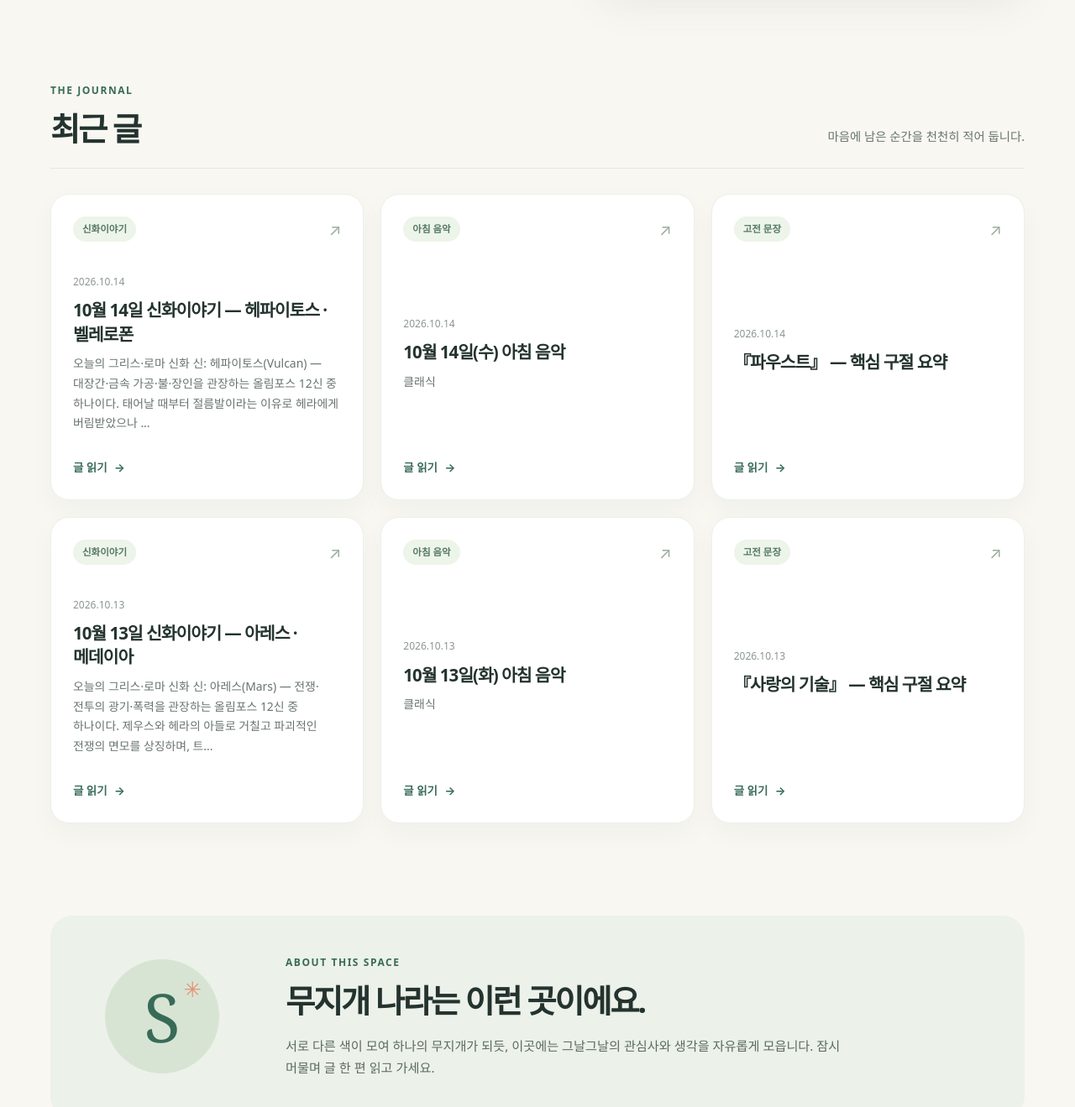
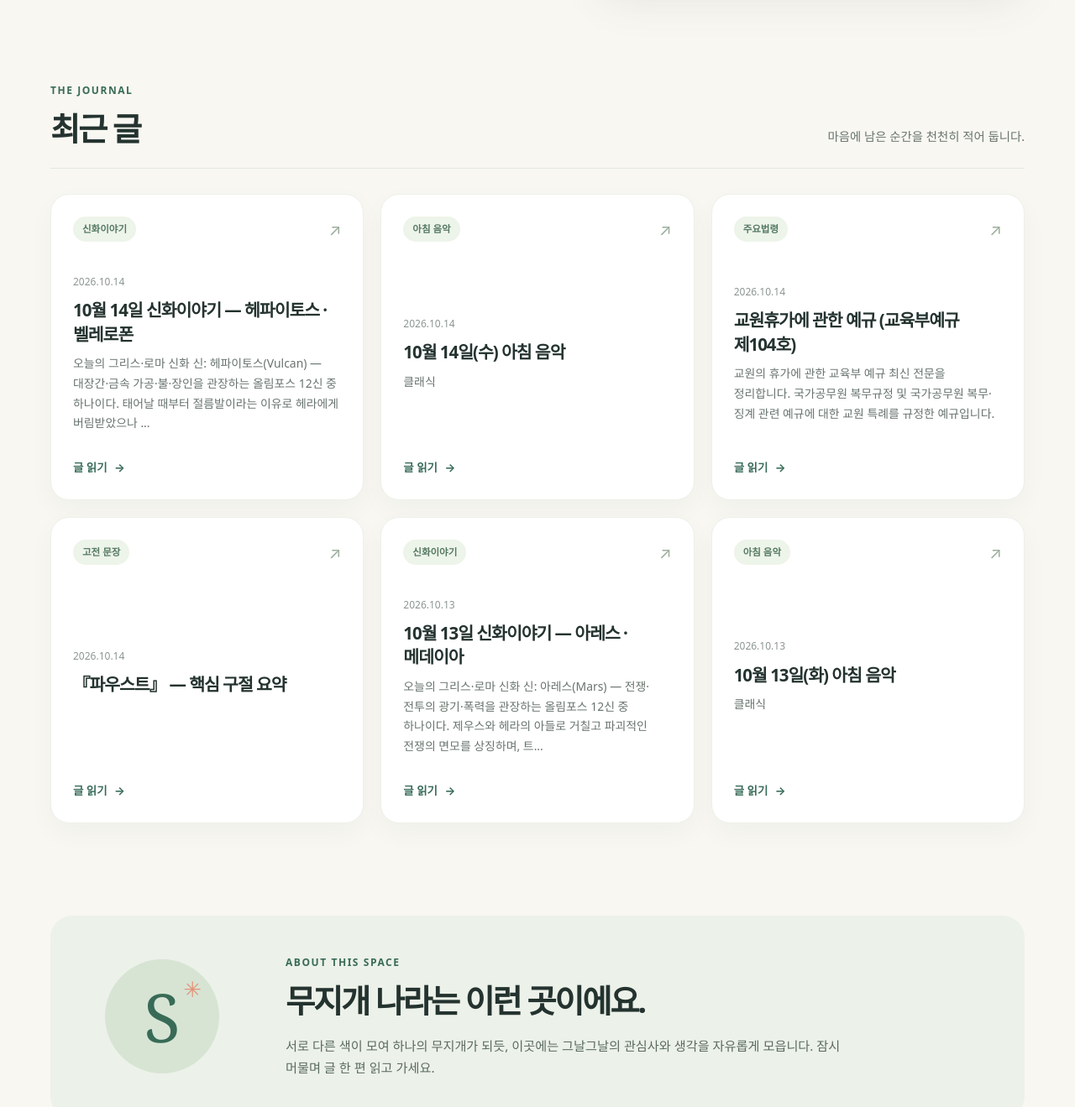
Before and after one commit to solongos7/solongos7.github.io, a Jekyll site: the page built from index.html, in a window 1280 px wide and 1400 px high, scrolled down 681 px. Shown: the top 1319 px of the window at 84% size. Built offline with Jekyll 4.4.1, drawn with Linux system fonts in a browser that asks for light colours; some of the changed lines change nothing that is shown.

Commit message:
주요법령 게시판 신설 및 교원휴가에 관한 예규(제104호) 게시

```diff
--- a/_layouts/default.html
+++ b/_layouts/default.html
@@ -20,6 +20,7 @@
           <a href="{{ '/music/' | relative_url }}">아침 음악</a>
           <a href="{{ '/mythology/' | relative_url }}">신화이야기</a>
           <a href="{{ '/collections/' | relative_url }}">모음집</a>
+          <a href="{{ '/laws/' | relative_url }}">주요법령</a>
           <a href="{{ '/#about' | relative_url }}">소개</a>
           <a class="write-link" href="{{ '/write/' | relative_url }}">새 글 쓰기 <span aria-hidden="true">↗</span></a>
         </nav>
--- /dev/null
+++ b/_posts/2026-10-14-laws-gyowonhyuga.md
@@ -0,0 +1,150 @@
+---
+layout: post
+title: "교원휴가에 관한 예규 (교육부예규 제104호)"
+date: 2026-10-14
+category: "주요법령"
+description: "교원휴가에 관한 예규 최신 전문 — 교육부예규 제104호, 2026년 2월 27일 시행."
+---
+
+교원의 휴가에 관한 교육부 예규 최신 전문을 정리합니다. 국가공무원 복무규정 및 국가공무원 복무·징계 관련 예규에 대한 교원 특례를 규정한 예규입니다.
+
+## 기본 정보
+
+- **예규명**: 교원휴가에 관한 예규 (교육부 예규)
+- **시행일자**: 2026. 2. 27.
+- **최근 개정**: 교육부예규 제104호 (2026. 2. 27., 일부개정)
+- **소관**: 교육부 교원정책과 (044-203-6497)
+- **원문**: [국가법령정보센터](https://www.law.go.kr/LSW/admRulInfoP.do?admRulSeq=2100000275274&chrClsCd=010201)
+
+## 제104호(2026. 2. 27.) 개정 이유
+
+- 수업 등 교육활동에 지장이 없는 지각·조퇴·외출 신청 시 사유를 기재하지 않도록 함(제5조제4항 단서 신설) — 타 국가공무원과의 형평성 제고
+- 상해·폭행, 성폭력범죄에 해당하는 교육활동 침해로 피해를 입은 교원에게 5일의 범위에서 특별휴가를 추가로 부여하도록 함(제8조제1항 단서 신설) — 피해 교원 보호 및 회복 지원 강화
+
+## 조문
+
+### 제1조(목적)
+
+이 예규는 「국가공무원 복무규정」 제24조의2에 따라 교원의 휴가에 관하여 「국가공무원 복무규정」 및 「국가공무원 복무·징계 관련 예규」에 대한 특례를 규정함을 목적으로 한다.
+
+### 제2조(적용대상)
+
+① 이 예규는 고등학교 이하 각급 국·공립학교에 근무하는 교원 및 「교육공무원법」 제22조의2에 따라 시·도 교육행정기관에 배치되는 교사(이하 "순회교사"라 한다)에게 적용한다.
+
+② 제1항에도 불구하고 순회교사에 대하여는 제8조에 한하여 이 예규를 적용한다.
+
+### 제3조(휴가의 정의)
+
+휴가라 함은 학교의 장이 일정한 사유가 있는 교원의 신청 등에 의하여 일정 기간 출근의 의무를 면제하여 주는 것으로, 연가·병가·공가·특별휴가를 총칭한다.
+
+1. 연가: 정신적·신체적 휴식을 취함으로써 근무능률을 유지하고 개인생활의 편의를 위하여 사용하는 휴가
+2. 병가: 질병 또는 부상으로 직무를 수행할 수 없는 경우 또는 감염병에 걸려 다른 교직원, 학생 등의 건강에 영향을 미칠 우려가 있을 때 부여받는 휴가
+3. 공가: 교원이 일반국민의 자격으로 국가기관의 업무수행에 협조하거나 법령상 의무의 이행이 필요한 경우에 부여받는 휴가
+4. 특별휴가: 사회통념 및 관례상 특별한 사유(경조사 등)가 있는 경우 부여받는 휴가
+
+### 제4조(휴가실시의 원칙)
+
+① 학교의 장은 휴가를 승인함에 있어 소속 교원이 원하는 시기에 법정휴가일수를 사용할 수 있도록 보장하되, 연가는 수업 및 교육활동 등을 고려하여 특별한 사유가 없는 한 수업일을 제외하여 실시하도록 한다.
+
+② 학교의 장은 휴가로 인한 수업 결손 등이 발생하지 않도록 필요한 조치를 취하여야 한다.
+
+③ 학교의 장의 휴가는 직근 상급기관의 장의 허가를 받아 실시한다.
+
+④ 근무상황부는 교육정보시스템(나이스)에 의하여 개인별로 관리하되, 교육정보시스템(나이스)에 의한 근무상황부를 운용하지 아니하는 경우 학교의 장은 별도로 근무상황부를 비치·관리할 수 있다.
+
+⑤ 「교육공무원법」 제41조에 따른 공무외 국외여행은 「국가공무원 복무규정」에 의한 휴가와 별도로 실시할 수 있으며, 인정범위 및 절차 등은 교육감(국립은 총장 또는 교장)이 정하도록 한다.
+
+### 제5조(연가)
+
+① 학교의 장은 다음 각 호의 어느 하나에 해당한다고 판단할 경우에는 수업일 중 소속 교원의 연가를 승인한다.
+
+1. 본인 및 배우자 직계존속의 생일
+2. 배우자, 본인 및 배우자 직계존속의 기일
+3. 배우자, 본인 및 배우자 직계존비속 또는 형제·자매의 질병, 부상 등으로 일시적인 간호 또는 위로가 필요하다고 인정되는 경우
+4. 병가를 모두 사용한 후에도 직무를 수행할 수 없거나 계속 요양을 할 필요가 있는 경우
+5. 한국방송통신대학교 출석 수업 및 일반대학원 시험에 참석하는 경우
+6. 본인 및 배우자 부모의 형제·자매 장례식
+7. 본인 및 배우자 형제·자매의 배우자 장례식
+8. 본인 자녀의 입영일
+9. 기타 상당한 이유가 있다고 소속 학교의 장이 인정하는 경우
+
+② 반일연가는 13:00를 기준하여 오전·오후로 구분하되, 탄력근무시간제를 적용하는 학교에서는 근무시간 4시간을 기준으로 학교의 장이 달리 정할 수 있다.
+
+③ 휴업일 중 근무상황부 종별 중 연가(반일연가를 포함한다, 이하 동일)를 신청할 때에는 교육정보시스템(나이스, 근무상황부 또는 근무상황카드를 포함한다, 이하 동일)에 사유를 기재하지 않고, 수업일 중 연가를 신청할 때에는 교육정보시스템에 동 예규 제5조제1항 각 호 중 해당되는 연가 사유 호 등을 기재한 후 학교의 장의 승인을 받아야 한다.
+
+④ 지각·조퇴·외출을 신청할 때에는 교육정보시스템에 사유를 기재한 후 학교의 장의 승인을 받아야 한다. 단, 수업 등 교육활동에 지장이 없다고 소속 학교의 장이 인정하는 경우에는 사유를 기재하지 않는다.
+
+⑤ 연도 중 결근·휴직(법 제44조제1항제1호에 따른 공무상 질병 또는 부상으로 인한 휴직은 제외)·정직·강등 및 직위해제된 사실이 없는 교원으로 다음 각 호의 어느 하나에 해당하는 교원에 대해서는 재직기간별 연가일수에 각각 1일(총 2일 이내)을 가산한다.
+
+1. 병가일수가 1일 미만인 교원(단, 「국가공무원 복무규정」 제18조제2항의 공무상 병가만을 사용한 경우 연가 가산 대상에 해당)
+2. 연가실시일수가 3일 미만인 교원
+
+⑥ 교원(연도 중 휴직·퇴직예정자 제외)에게 연가 일수가 없는 경우 또는 당해 재직기간의 잔여 연가 일수를 초과하는 휴가사유가 발생한 경우에는 그 다음 재직기간의 연가 일수를 다음 표에 따라 미리 사용하게 할 수 있다.
+
+| 재직기간 | 미리 사용 가능한 최대 연가 일수 |
+|---|---|
+| 6월 미만 | 2일 |
+| 6월 이상 1년 미만 | 4일 |
+| 1년 이상 2년 미만 | 6일 |
+| 2년 이상 3년 미만 | 7일 |
+| 3년 이상 4년 미만 | 8일 |
+| 4년 이상 | 10일 |
+
+### 제6조(병가)
+
+교원의 병가에 대하여는 「국가공무원 복무규정」 및 「국가공무원 복무·징계 관련 예규」에 따른다.
+
+### 제7조(공가)
+
+학교의 장은 소속 교원이 다음 어느 하나에 해당하는 경우에는 이에 직접 필요한 기간 또는 시간에 대하여 공가를 승인하여야 한다.
+
+1. 「병역법」이나 그 밖의 다른 법령에 따른 병역판정검사·소집·검열점호 등에 응하거나 동원 또는 훈련에 참가할 때
+2. 공무와 관련하여 국회, 법원, 검찰 또는 그 밖의 국가기관에 소환되었을 때
+3. 법률에 따라 투표에 참가할 때
+4. 승진시험·전직시험에 응시할 때
+5. 원격지로 전보 발령을 받고 부임할 때
+6. 「산업안전보건법」 제129조부터 제131조까지의 규정에 따른 건강진단, 「국민건강보험법」 제52조에 따른 건강검진, 「초·중등교육법」 제21조의2제1호 및 「유아교육법」 제22조의2제1호에 따른 마약류 중독 검사 또는 「결핵예방법」 제11조제1항에 따른 결핵검진등을 받을 때
+7. 「혈액관리법」에 따라 헌혈에 참가할 때
+8. 「교원 등의 연수에 관한 규정」 제13조에 따른 외국어능력에 관한 시험에 응시할 때
+9. 올림픽, 전국체전 등 국가적인 행사에 참가할 때
+10. 천재지변, 교통 차단 또는 그 밖의 사유로 출근이 불가능할 때
+11. 「교원의 노동조합 설립 및 운영 등에 관한 법률」 제5조의2에 따라 근무시간 면제자로 지정된 교원을 제외한 교원이 같은 법 제6조에 따른 교섭위원으로 선임되어 단체교섭 및 단체협약 체결에 참석하거나 「교원의 노동조합 설립 및 운영 등에 관한 법률 시행령」 제3조제6항에 의한 교섭관련 협의를 위하여 지명된 자로 참석하거나 같은 법 제14조 및 「노동조합 및 노동관계조정법」 제17조에 따른 대의원회(「교원의 노동조합 설립 및 운영 등에 관한 법률」에 따라 설립된 교원 노동조합의 대의원회를 말하며, 연 1회로 한정한다)에 참석할 때
+12. 「교원의 지위 향상 및 교육활동 보호를 위한 특별법」 제11조 및 「교원지위향상을위한교섭·협의에관한규정」 제2조의 교섭·협의당사자로 교섭·협의에 참석할 때, 「교육기본법」 제15조에 의한 교원단체의 대의원회(「교원의 지위향상을 위한 특별법」에 따라 설립된 교원단체의 대의원회를 말하며, 연 1회로 한정한다)에 참석할 때
+13. 공무국외출장등을 위하여 「검역법」 제5조제1항에 따른 검역관리지역 또는 중점검역관리지역으로 가기 전에 같은 법에 따른 검역감염병의 예방접종을 할 때
+14. 「감염병의 예방 및 관리에 관한 법률」 제2조의 제1급 감염병에 대하여 같은 법 제24조 및 제25조에 따라 예방접종을 받는 경우 또는 질병관리청장, 시·도지사, 시장·군수·구청장, 행정기관의 장의 조치·명령에 따라 같은 법 제42조 제2항 제3호의 감염 여부 검사를 받는 경우
+
+### 제8조(특별휴가)
+
+① 소속기관(학교 등)의 장은 「교원의 지위 향상 및 교육활동 보호를 위한 특별법」 제19조에 따른 교육활동 침해행위로 피해를 입은 교원에 대해서는 피해교원의 회복을 지원하기 위해 5일의 범위에서 특별휴가를 부여할 수 있다. 단, 교육활동 침해행위가 「형법」 제257조부터 제265조까지에 해당하는 범죄 및 「성폭력범죄의 처벌 등에 관한 특례법」 제2조제1항에 따른 성폭력범죄에 해당할 때에는 5일의 범위에서 추가로 특별휴가를 부여할 수 있다.
+
+② 교육감은 교육활동 및 인력운영상황 등에 대한 고려와 소속 교원의 의견 수렴을 통해 육아시간 활용에 대한 자체기준을 만들어 적용할 수 있다.
+
+③ 교육감은 순회교사에 대해서는 연 5일의 범위에서 학습휴가를 부여할 수 있다.
+
+④ 학교의 장은 학사 일정 및 인력운영상황 등을 고려하여 수업일 중 장기재직휴가를 승인할 수 있으며, 교육감은 관련 지침을 수립·시행하고 수업 결손 등이 발생하지 않도록 필요한 대책을 마련하여야 한다.
+
+⑤ 제1항부터 제4항까지의 규정 외의 교원의 특별휴가에 대해서는 「국가공무원 복무규정」 및 「국가공무원 복무·징계 관련 예규」에 따른다.
+
+### 제9조(시간선택제 전환교사의 휴가에 관한 특례)
+
+시간선택제 전환교사의 연가 일수는 일반직 공무원의 시간선택제 근무 전환과 같이 「국가공무원 복무·징계 관련 예규」에 따른다.
+
+### 제10조(「국가공무원 복무규정」과의 관계)
+
+교원의 휴가에 관하여는 「국가공무원 복무규정」 제16조제1항, 제4항, 제5항과 제16조의2, 제16조의3, 제16조의4, 제19조는 적용하지 아니한다.
+
+### 제11조(「국가공무원 복무·징계 관련 예규」와의 관계)
+
+이 예규에서 규정하지 않은 교원의 휴가(연가보상비를 제외한다)에 관하여는 성질에 반하지 않는 한 「국가공무원 복무·징계 관련 예규」 제8장(휴가)을 적용한다.
+
+## 부칙
+
+- 부칙 <제35호, 2018. 11. 9.>: 이 예규는 발령한 날부터 시행한다. 이 예규 시행 이전에 시행된 사항은 이 예규에 따른 것으로 본다.
+- 부칙 <제67호, 2022. 2. 15.>: 이 예규는 2022. 3. 1.부터 시행한다. 제5조제5항제1호의 단서조항은 2023. 1. 1.부터 시행한다.
+- 부칙 <제431호, 2023. 1. 20.>: 이 예규는 2023. 1. 20.부터 시행한다. 제5조제5항제1호의 단서조항은 2023. 1. 1.부터 시행한다.
+- 부칙 <제83호, 2023. 12. 11.>: 이 예규는 2023. 12. 11.부터 시행한다.
+- 부칙 <제98호, 2025. 4. 28.>: 이 예규는 발령한 날부터 시행한다.
+- 부칙 <제100호, 2025. 8. 8.>: 이 예규는 2025. 8. 8.부터 시행한다.
+- 부칙 <제104호, 2026. 2. 27.>: 이 예규는 2026. 2. 27.부터 시행한다.
+
+※ 이 예규에는 별표가 별도로 없습니다. 연가 미리 사용 표는 제5조제6항 본문에 포함된 내용을 표로 정리한 것입니다.
--- /dev/null
+++ b/laws.html
@@ -0,0 +1,32 @@
+---
+layout: default
+title: 주요법령
+description: "학교 현장에서 자주 찾아보는 주요 법령·예규·지침을 정리해 둡니다."
+permalink: /laws/
+---
+
+<section class="content-section" id="laws-posts" aria-labelledby="laws-title">
+  <div class="section-heading">
+    <div>
+      <p class="section-kicker">KEY LAWS &amp; REGULATIONS</p>
+      <h2 id="laws-title">주요법령</h2>
+    </div>
+    <p>학교 현장에서 자주 찾아보는 주요 법령·예규·지침을 정리해 둡니다.</p>
+  </div>
+
+  <div class="post-grid">
+    {% for post in site.categories["주요법령"] %}
+    <article class="post-card">
+      <a class="post-card-link" href="{{ post.url | relative_url }}" aria-label="{{ post.title | escape }} 글 읽기">
+        <div class="card-top"><span class="card-category">주요법령</span><span aria-hidden="true" class="card-arrow">↗</span></div>
+        <div>
+          <time datetime="{{ post.date | date: '%Y-%m-%d' }}">{{ post.date | date: '%Y.%m.%d' }}</time>
+          <h3>{{ post.title | escape }}</h3>
+          <p>{{ post.excerpt | strip_html | normalize_whitespace | truncate: 105 }}</p>
+        </div>
+        <span class="read-more">글 읽기 <span aria-hidden="true">→</span></span>
+      </a>
+    </article>
+    {% endfor %}
+  </div>
+</section>
```
